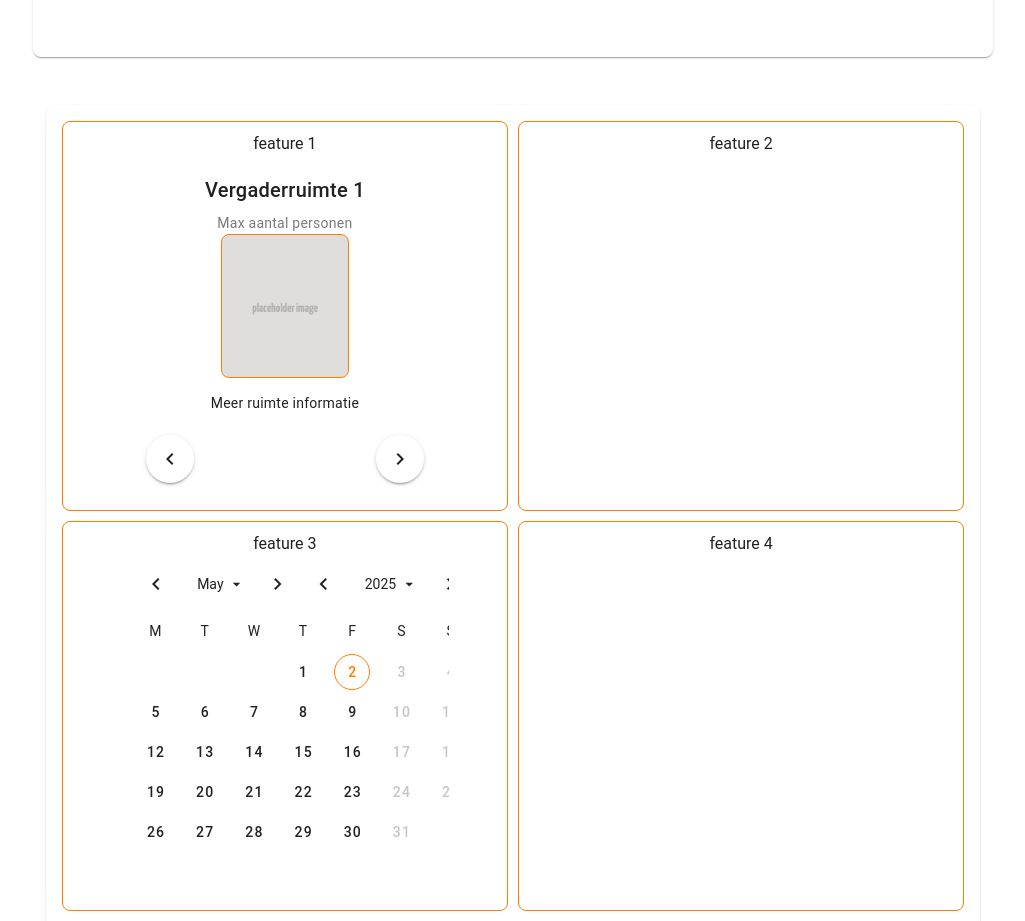
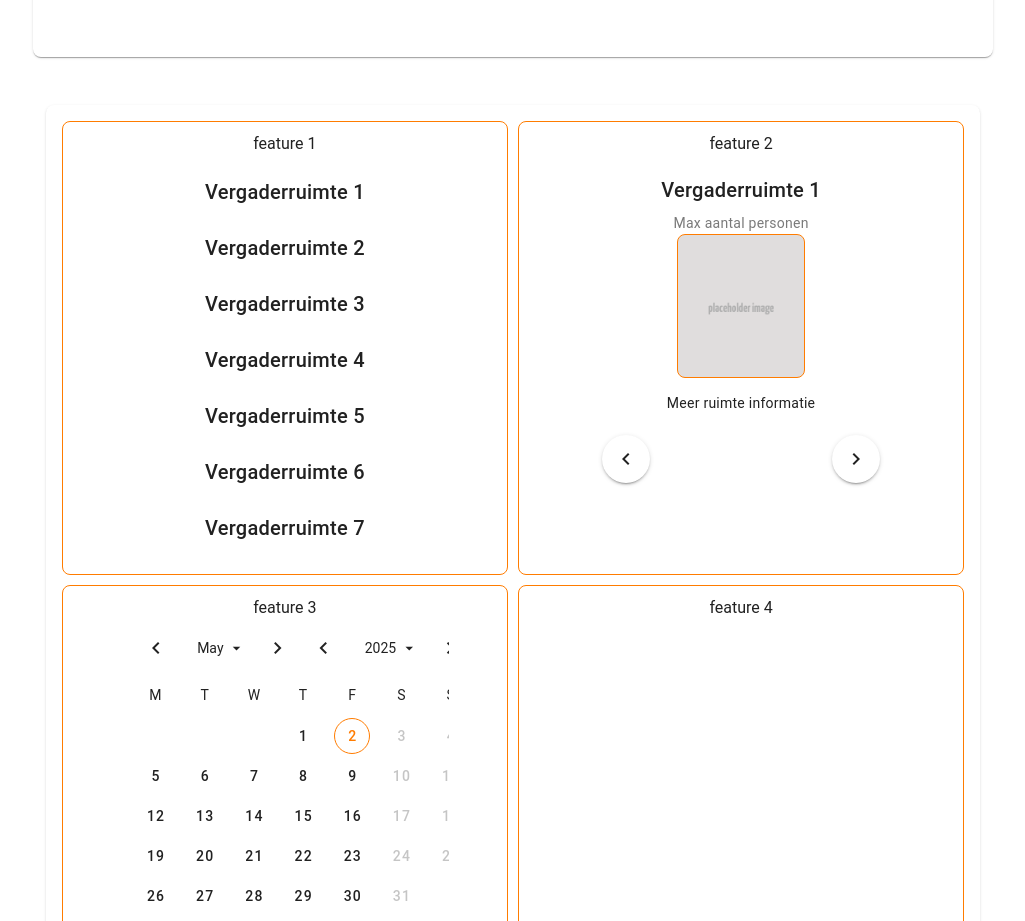
Before and after one commit to Hadil66/vueapp, a Vue app in the folder vueapp/: page / in a window 1280 px wide. Shown: the part 1000-1921 px from the top of the page, without its empty margins (127-1152 px from the left). Built offline with nearby package versions, Linux system fonts and the light colour scheme.

Commit message:
list #26

```diff
--- a/vueapp/src/components/Cards.vue
+++ b/vueapp/src/components/Cards.vue
@@ -5,6 +5,16 @@
         <v-card class="features">
           <div class="feature-1" tabindex="0">
             feature 1
+            <v-list>
+              <v-list-item v-for="(ruimte, index) in ruimtes" :key="index">
+                <div class="container">
+                  <v-card-title>{{ ruimte }}</v-card-title>
+                </div>
+              </v-list-item>
+            </v-list>
+          </div>
+          <div class="feature-2" tabindex="0">
+            feature 2
             <v-carousel hide-delimiters>
               <v-carousel-item v-for="(ruimte, index) in ruimtes" :key="index">
                 <div class="container">
@@ -16,7 +26,6 @@
               </v-carousel-item>
             </v-carousel>
           </div>
-          <div class="feature-2" tabindex="0">feature 2</div>
           <div class="feature-3" tabindex="0">
             feature 3
             <v-date-picker
```
